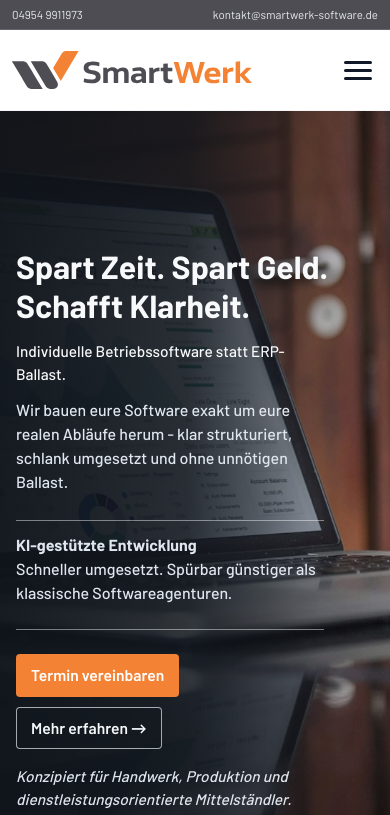
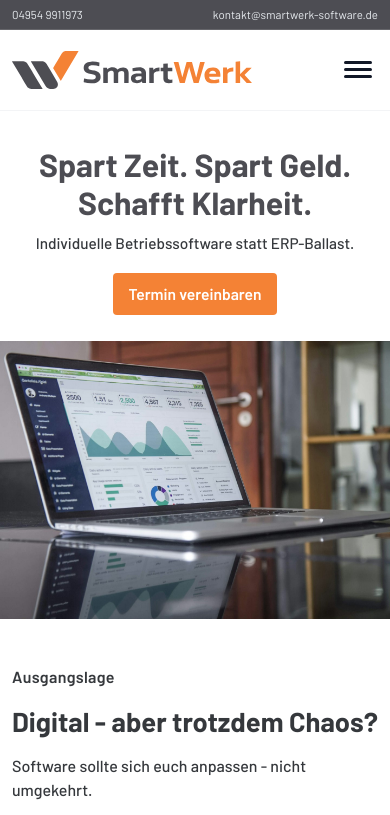
Before and after one commit to LightworksShop/StartupLandingpage, a website: page index.html in a window 390 px wide. Shown: the top 815 px of the page. Drawn offline with Linux system fonts and the light colour scheme.

Commit message:
mobile hero

```diff
--- a/styles.css
+++ b/styles.css
@@ -286,17 +286,47 @@ p {
   margin-left: auto;
   border: 0;
   background: transparent;
-  padding: 6px;
+  width: 40px;
+  height: 40px;
+  padding: 0;
   cursor: pointer;
+  position: relative;
 }
 
 .menu-toggle span {
-  display: block;
-  width: 28px;
-  height: 3px;
+  position: absolute;
+  left: 6px;
+  right: 6px;
+  height: 2.5px;
   background: var(--color-primary-strong);
-  margin: 5px 0;
   border-radius: 2px;
+  transition: transform 220ms ease, top 220ms ease, opacity 180ms ease;
+}
+
+.menu-toggle span:nth-child(1) {
+  top: 11px;
+}
+
+.menu-toggle span:nth-child(2) {
+  top: 18px;
+}
+
+.menu-toggle span:nth-child(3) {
+  top: 25px;
+}
+
+.menu-toggle[aria-expanded="true"] span:nth-child(1) {
+  top: 18px;
+  transform: rotate(45deg);
+}
+
+.menu-toggle[aria-expanded="true"] span:nth-child(2) {
+  opacity: 0;
+}
+
+.menu-toggle[aria-expanded="true"] span:nth-child(3) {
+  top: 18px;
+  transform: rotate(-45deg);
 }
 
 .mobile-menu {
@@ -329,6 +359,7 @@ p {
   justify-items: end;
   text-align: right;
   gap: 14px;
+  padding-right: 10px;
   font-size: 1.2rem;
   font-weight: 600;
 }
@@ -1949,6 +1980,7 @@ p {
 
   .mobile-menu nav {
     gap: 8px;
+    padding-right: 12px;
     font-size: 1.24rem;
   }
 
@@ -2176,25 +2208,58 @@ p {
     padding: 0;
   }
 
+  .hero > .container.hero-grid {
+    width: 100%;
+    max-width: 100%;
+    margin: 0;
+    min-height: 0;
+    height: auto;
+    display: grid;
+    grid-template-columns: 1fr;
+    grid-template-rows: auto auto;
+  }
+
   .hero-content {
-    padding: 52px 16px 22px;
+    width: 100%;
+    min-height: 0;
+    height: auto;
+    padding: 34px 18px 26px;
+    background: #ffffff;
+    justify-content: center;
+    align-items: center;
+    text-align: center;
+  }
+
+  .hero-content::before {
+    display: none;
+  }
+
+  .hero-content > * {
+    max-width: none;
   }
 
   .hero-content h1 {
     font-size: clamp(1.65rem, 8.2vw, 2.1rem);
+    color: var(--color-primary);
+    margin-bottom: 10px;
   }
 
   .hero-content .lead {
     font-size: 0.96rem;
-  }
-
-  .hero-content p {
-    margin-bottom: 12px;
+    color: var(--color-text);
+    margin-bottom: 0;
+  }
+
+  .hero-content > p:not(.lead),
+  .hero-ai-note,
+  .hero-footnote {
+    display: none;
   }
 
   .hero-cta-group {
-    margin: 20px 0 10px;
+    margin: 18px 0 0;
     gap: 10px;
+    justify-content: center;
   }
 
   .hero-cta-group .btn {
@@ -2209,16 +2274,26 @@ p {
   }
 
   .hero-cta-group .btn-secondary {
-    background: rgba(18, 24, 31, 0.48);
-    border-color: rgba(231, 236, 241, 0.7);
-    color: #f3f6f9;
-  }
-
-  .hero-cta-group .btn-secondary:hover,
-  .hero-cta-group .btn-secondary:focus-visible {
-    background: rgba(18, 24, 31, 0.72);
-    border-color: rgba(243, 246, 249, 0.95);
-    color: #ffffff;
+    display: none;
+  }
+
+  .hero-visual {
+    position: relative;
+    inset: auto;
+    width: 100%;
+    height: auto;
+    min-height: 0;
+  }
+
+  .hero-visual::after {
+    display: none;
+  }
+
+  .hero-visual img {
+    width: 100%;
+    height: auto;
+    max-height: none;
+    object-fit: cover;
   }
 
   .card-grid,
```
